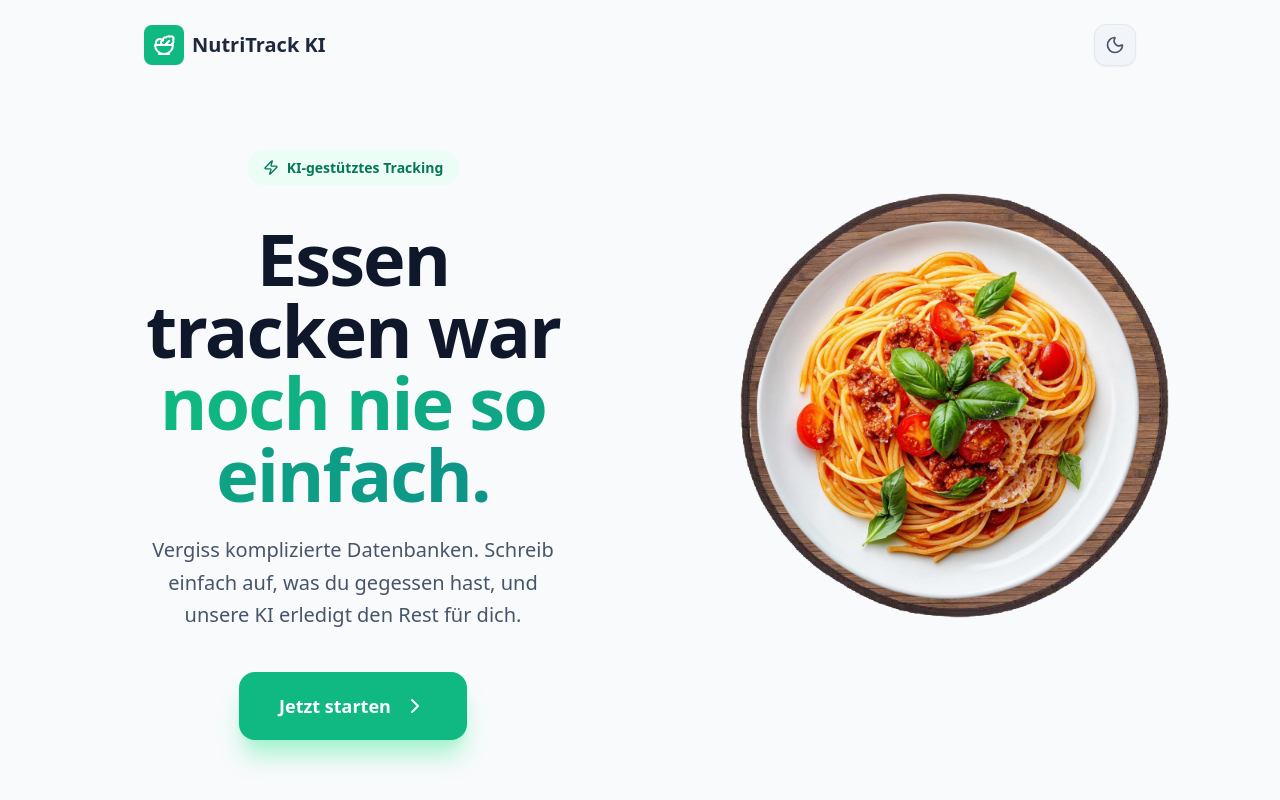
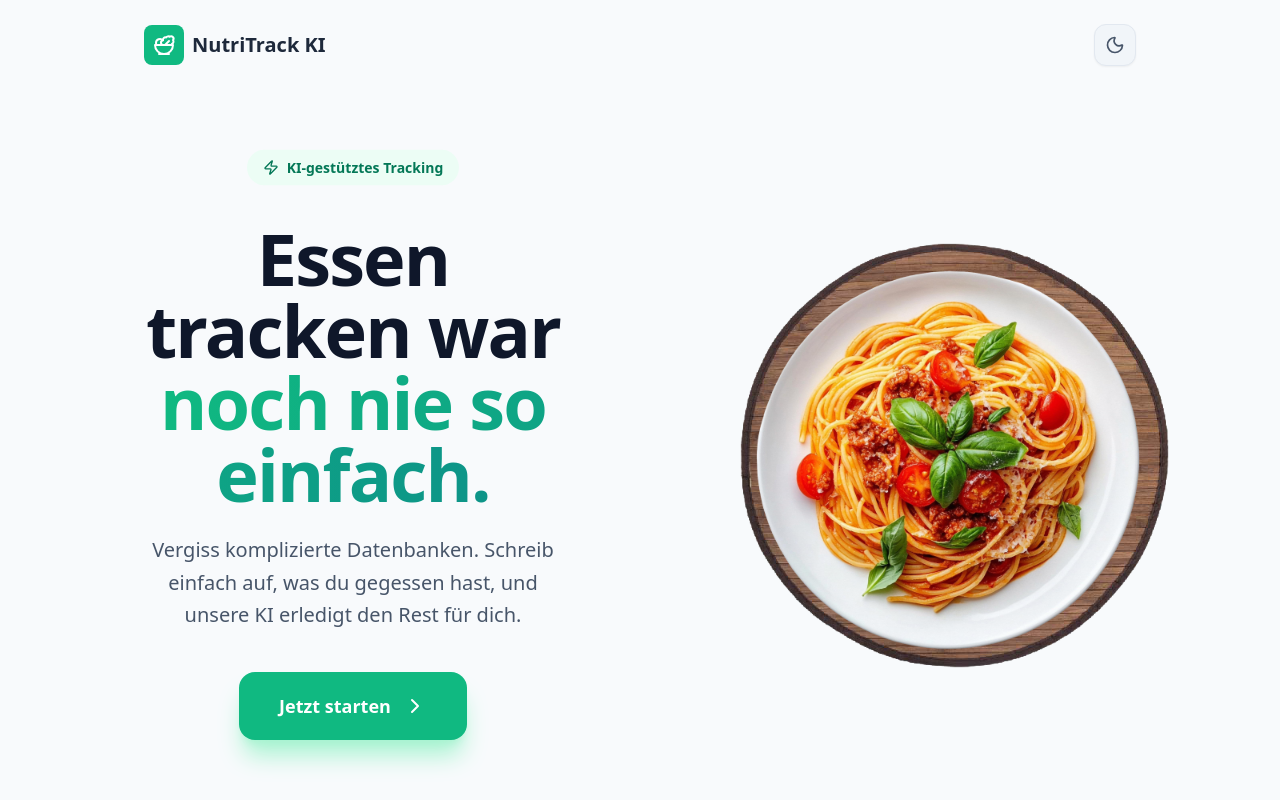
Before and after one commit to SerhiiBab/nutritrack, a React (Vite) app: page / in a window 1280 px wide. Shown: the top 800 px of the page. Built offline with nearby package versions, Linux system fonts and the light colour scheme.

Commit message:
spaghetti und teppich bild positioning korregiert

```diff
--- a/components/HeroBild/HeroBild.tsx
+++ b/components/HeroBild/HeroBild.tsx
@@ -18,8 +18,8 @@ const productsList: Product[] = [
 ];
 
 const finalPositions = [
-  { x: 150, y: 100 },
-  { x: 170, y: 120 },
+  { x: 150, y: 150 },
+  { x: 170, y: 170 },
   { x: 150, y: 100 },
   { x: 150, y: 400 },
   { x: 150, y: 400 },
```
